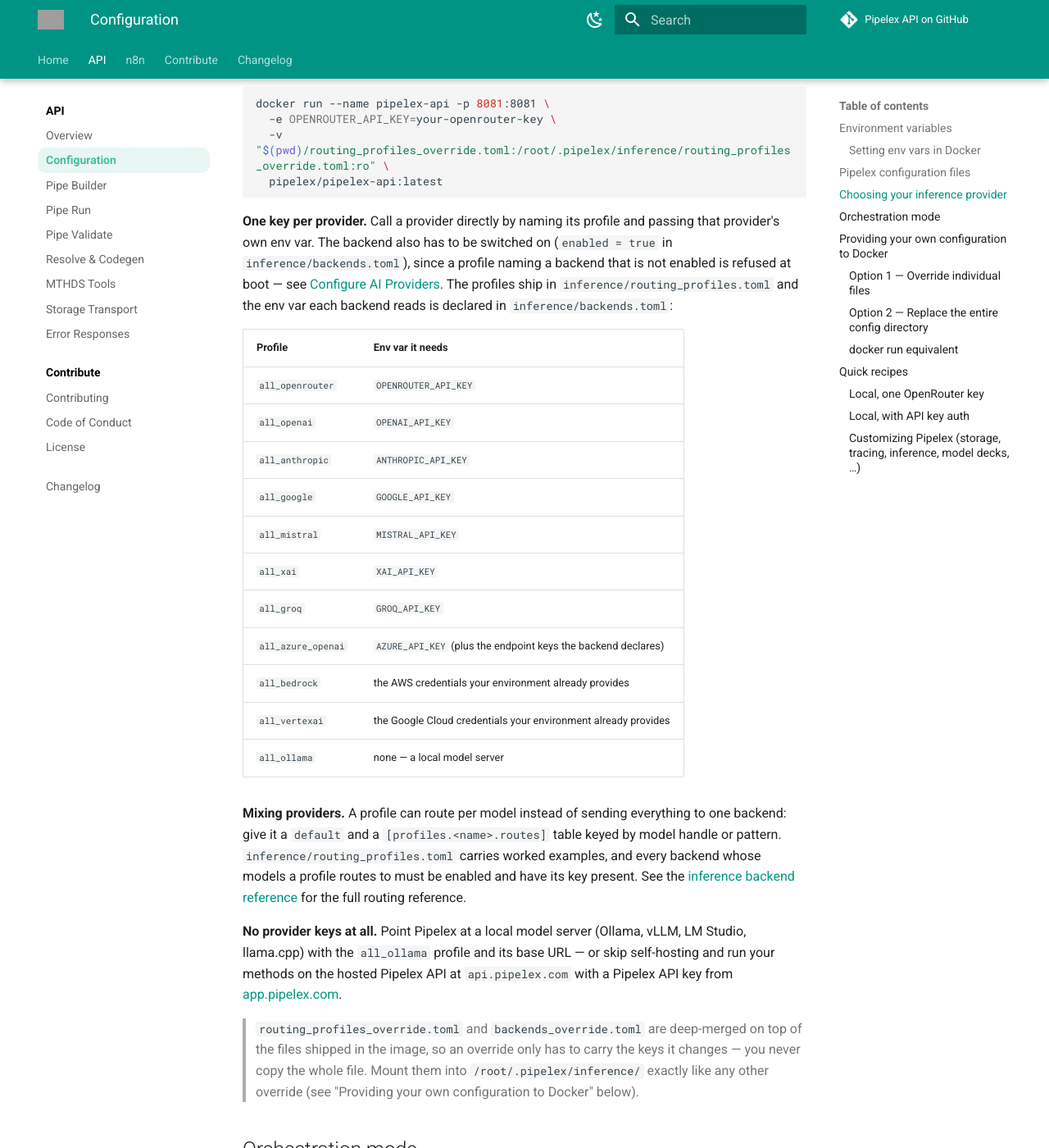
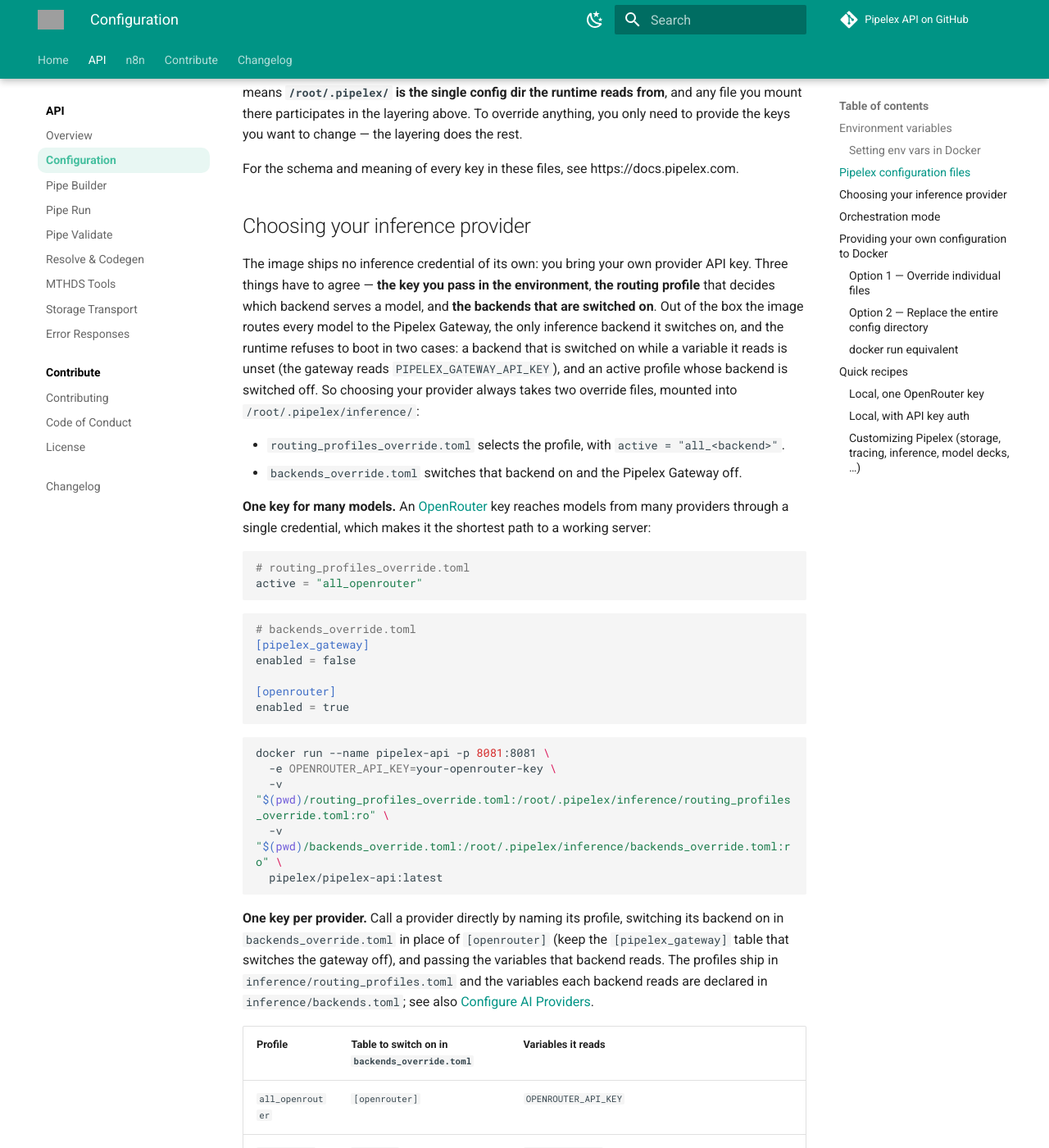
Before and after one commit to Pipelex/pipelex-api, an MkDocs documentation site: the page built from docs/configuration.md, in a window 1280 px wide and 1400 px high, scrolled down 3558 px. Shown: the whole window at 82% size. Built offline with MkDocs 1.6.1 and Material for MkDocs 9.7.7, drawn with Linux system fonts in a browser that asks for light colours; comment, search, counter and statistics services are not loaded; some of the changed text lies outside the part shown; grey boxes are pictures that could not be loaded.

Commit message:
Make the own-key quick start boot: switch the backend on and the gateway off
A routing override alone does not boot the published image: with only
active = "all_openrouter" it exits on GatewayApiKeyMissingError, because the
vendored backends.toml keeps pipelex_gateway on (and fatal without its key)
and openrouter off. Every sample now also mounts a backends_override.toml
that switches the profile's backend on and the gateway off, the provider
table names the table to switch on and every variable each backend reads,
docker-compose.yml and the make docker-run targets mount both overrides,
both names are git-ignored, and the changelog bullet is back under
Unreleased after a dev merge had folded it into v0.27.2.

Co-Authored-By: Claude Opus 5.5 <noreply@anthropic.com>
Claude-Session: https://claude.ai/code/session_01DFVMAWG9adY2dFmeDNMkhF

````diff
--- a/docs/configuration.md
+++ b/docs/configuration.md
@@ -13,7 +13,8 @@ The API reads its settings from environment variables. With Docker, the easiest
 ```bash
 # Your inference provider key — one per provider you call, or a single
 # OpenRouter key to reach many models at once. Which one you need is decided by
-# the active routing profile: see "Choosing your inference provider" below.
+# the active routing profile and the backends it switches on, set by two
+# override files: see "Choosing your inference provider" below.
 OPENROUTER_API_KEY=your-openrouter-key
 # OPENAI_API_KEY=...
 # ANTHROPIC_API_KEY=...
@@ -59,7 +60,7 @@ Pipelex config TOML files can reference env vars via `${VAR}` substitution — t
 
 ### Setting env vars in Docker
 
-You have three idiomatic options. Pick whichever fits your workflow — they all do the same thing.
+You have three idiomatic options. Pick whichever fits your workflow — they all do the same thing. Every sample below also mounts the two inference override files described in [Choosing your inference provider](#choosing-your-inference-provider), which the image needs beside your key; they are assumed to sit in the current directory.
 
 **Option 1 — `.env` file (recommended).** Edit your `.env` and pass it to the container with `--env-file`. Best for long-lived deployments and when you want the config in version control next to your `docker-compose.yml`.
 
@@ -72,7 +73,10 @@ API_KEY=your-strong-secret
 ```
 
 ```bash
-docker run --name pipelex-api -p 8081:8081 --env-file .env pipelex/pipelex-api:latest
+docker run --name pipelex-api -p 8081:8081 --env-file .env \
+  -v "$(pwd)/routing_profiles_override.toml:/root/.pipelex/inference/routing_profiles_override.toml:ro" \
+  -v "$(pwd)/backends_override.toml:/root/.pipelex/inference/backends_override.toml:ro" \
+  pipelex/pipelex-api:latest
 ```
 
 **Option 2 — Inline `-e` flags on `docker run`.** Best for one-off overrides or quickly testing a single value without editing files.
@@ -81,6 +85,8 @@ docker run --name pipelex-api -p 8081:8081 --env-file .env pipelex/pipelex-api:l
 docker run --name pipelex-api -p 8081:8081 \
   -e OPENROUTER_API_KEY=your-openrouter-key \
   -e MAX_REQUEST_BODY_MIB=200 \
+  -v "$(pwd)/routing_profiles_override.toml:/root/.pipelex/inference/routing_profiles_override.toml:ro" \
+  -v "$(pwd)/backends_override.toml:/root/.pipelex/inference/backends_override.toml:ro" \
   pipelex/pipelex-api:latest
 ```
 
@@ -94,6 +100,9 @@ services:
     env_file: .env                # for shared values + secrets
     environment:                  # for explicit per-service overrides
       MAX_REQUEST_BODY_MIB: "200"
+    volumes:
+      - ./routing_profiles_override.toml:/root/.pipelex/inference/routing_profiles_override.toml:ro
+      - ./backends_override.toml:/root/.pipelex/inference/backends_override.toml:ro
 ```
 
 You can mix `env_file:` and `environment:` — values in `environment:` win.
@@ -119,43 +128,76 @@ For the schema and meaning of every key in these files, see https://docs.pipelex
 
 ## Choosing your inference provider
 
-The image ships no inference credential of its own: you bring your own provider API key. Two things have to agree — **the key you pass in the environment**, and **the routing profile** that decides which backend serves a model.
+The image ships no inference credential of its own: you bring your own provider API key. Three things have to agree — **the key you pass in the environment**, **the routing profile** that decides which backend serves a model, and **the backends that are switched on**. Out of the box the image routes every model to the Pipelex Gateway, the only inference backend it switches on, and the runtime refuses to boot in two cases: a backend that is switched on while a variable it reads is unset (the gateway reads `PIPELEX_GATEWAY_API_KEY`), and an active profile whose backend is switched off. So choosing your provider always takes two override files, mounted into `/root/.pipelex/inference/`:
+
+- `routing_profiles_override.toml` selects the profile, with `active = "all_<backend>"`.
+- `backends_override.toml` switches that backend on and the Pipelex Gateway off.
 
 **One key for many models.** An [OpenRouter](https://openrouter.ai/) key reaches models from many providers through a single credential, which makes it the shortest path to a working server:
 
-```bash
+```toml
 # routing_profiles_override.toml
 active = "all_openrouter"
+```
+
+```toml
+# backends_override.toml
+[pipelex_gateway]
+enabled = false
+
+[openrouter]
+enabled = true
 ```
 
 ```bash
 docker run --name pipelex-api -p 8081:8081 \
   -e OPENROUTER_API_KEY=your-openrouter-key \
   -v "$(pwd)/routing_profiles_override.toml:/root/.pipelex/inference/routing_profiles_override.toml:ro" \
+  -v "$(pwd)/backends_override.toml:/root/.pipelex/inference/backends_override.toml:ro" \
   pipelex/pipelex-api:latest
 ```
 
-**One key per provider.** Call a provider directly by naming its profile and passing that provider's own env var. The backend also has to be switched on (`enabled = true` in `inference/backends.toml`), since a profile naming a backend that is not enabled is refused at boot — see [Configure AI Providers](https://docs.pipelex.com/latest/get-started/configure-ai-providers/). The profiles ship in `inference/routing_profiles.toml` and the env var each backend reads is declared in `inference/backends.toml`:
+**One key per provider.** Call a provider directly by naming its profile, switching its backend on in `backends_override.toml` in place of `[openrouter]` (keep the `[pipelex_gateway]` table that switches the gateway off), and passing the variables that backend reads. The profiles ship in `inference/routing_profiles.toml` and the variables each backend reads are declared in `inference/backends.toml`; see also [Configure AI Providers](https://docs.pipelex.com/latest/get-started/configure-ai-providers/).
 
-| Profile | Env var it needs |
-| --- | --- |
-| `all_openrouter` | `OPENROUTER_API_KEY` |
-| `all_openai` | `OPENAI_API_KEY` |
-| `all_anthropic` | `ANTHROPIC_API_KEY` |
-| `all_google` | `GOOGLE_API_KEY` |
-| `all_mistral` | `MISTRAL_API_KEY` |
-| `all_xai` | `XAI_API_KEY` |
-| `all_groq` | `GROQ_API_KEY` |
-| `all_azure_openai` | `AZURE_API_KEY` (plus the endpoint keys the backend declares) |
-| `all_bedrock` | the AWS credentials your environment already provides |
-| `all_vertexai` | the Google Cloud credentials your environment already provides |
-| `all_ollama` | none — a local model server |
+| Profile | Table to switch on in `backends_override.toml` | Variables it reads |
+| --- | --- | --- |
+| `all_openrouter` | `[openrouter]` | `OPENROUTER_API_KEY` |
+| `all_openai` | `[openai]` | `OPENAI_API_KEY` |
+| `all_anthropic` | `[anthropic]` | `ANTHROPIC_API_KEY` |
+| `all_google` | `[google]` | `GOOGLE_API_KEY` |
+| `all_mistral` | `[mistral]` | `MISTRAL_API_KEY` |
+| `all_xai` | `[xai]` | `XAI_API_KEY` |
+| `all_groq` | `[groq]` | `GROQ_API_KEY` |
+| `all_azure_openai` | `[azure_openai]` | `AZURE_API_KEY`, `AZURE_API_BASE` and `AZURE_API_VERSION` |
+| `all_bedrock` | `[bedrock]` | `AWS_REGION`, plus `AWS_ACCESS_KEY_ID` and `AWS_SECRET_ACCESS_KEY` |
+| `all_vertexai` | `[vertexai]` | `GCP_PROJECT_ID`, `GCP_LOCATION` and `GCP_CREDENTIALS_FILE_PATH`, the path inside the container of a service-account JSON file you mount |
+| `all_ollama` | `[ollama]`, with its `endpoint` (see "No provider keys at all" below) | none |
 
-**Mixing providers.** A profile can route per model instead of sending everything to one backend: give it a `default` and a `[profiles.<name>.routes]` table keyed by model handle or pattern. `inference/routing_profiles.toml` carries worked examples, and every backend whose models a profile routes to must be enabled and have its key present. See the [inference backend reference](https://docs.pipelex.com/latest/configuration/config-technical/inference-backend-config/) for the full routing reference.
+**Model names under your own key.** The model deck shipped in the image points its aliases and presets (`@default-general`, `$writing-factual`, …) at the GPT-5.6 range, which only the Pipelex Gateway serves. Under any other profile the server boots, but a pipe that relies on those names fails at run time with `Model handle 'gpt-5.6-terra' was not found in the model deck`. Name a model your backend lists instead — each backend's list is `inference/backends/<backend>.toml` in this repository, shipped at `/root/.pipelex/inference/backends/` in the image, and OpenRouter's are named like `openai/gpt-5-mini` or `anthropic/claude-sonnet-4.6` — or repoint the aliases you use in a deck override mounted at `/root/.pipelex/inference/deck/x_custom_llm_deck.toml`:
 
-**No provider keys at all.** Point Pipelex at a local model server (Ollama, vLLM, LM Studio, llama.cpp) with the `all_ollama` profile and its base URL — or skip self-hosting and run your methods on the hosted Pipelex API at `api.pipelex.com` with a Pipelex API key from [app.pipelex.com](https://app.pipelex.com).
+```toml
+# x_custom_llm_deck.toml
+[llm.aliases]
+default-general = "openai/gpt-5-mini"
+```
 
-> `routing_profiles_override.toml` and `backends_override.toml` are deep-merged on top of the files shipped in the image, so an override only has to carry the keys it changes — you never copy the whole file. Mount them into `/root/.pipelex/inference/` exactly like any other override (see "Providing your own configuration to Docker" below).
+**Mixing providers.** A profile can route per model instead of sending everything to one backend: give it a `default` and a `[profiles.<name>.routes]` table keyed by model handle or pattern. `inference/routing_profiles.toml` carries worked examples, and every backend whose models a profile routes to must be switched on in `backends_override.toml` and have its variables set. See the [inference backend reference](https://docs.pipelex.com/latest/configuration/config-technical/inference-backend-config/) for the full routing reference.
+
+**No provider keys at all.** Point Pipelex at a local model server (Ollama, vLLM, LM Studio, llama.cpp) with the `all_ollama` profile. The `ollama` backend's shipped endpoint, `http://localhost:11434/v1`, is the container itself once inside Docker, so `backends_override.toml` also points it at your host:
+
+```toml
+# backends_override.toml
+[pipelex_gateway]
+enabled = false
+
+[ollama]
+enabled = true
+endpoint = "http://host.docker.internal:11434/v1"
+```
+
+`host.docker.internal` resolves on Docker Desktop; on Linux, add `--add-host=host.docker.internal:host-gateway` to `docker run`. Or skip self-hosting and run your methods on the hosted Pipelex API at `api.pipelex.com` with a Pipelex API key from [app.pipelex.com](https://app.pipelex.com).
+
+> `routing_profiles_override.toml` and `backends_override.toml` are deep-merged on top of the files shipped in the image, so an override only has to carry the keys it changes — you never copy the whole file. Mount them into `/root/.pipelex/inference/` exactly like any other override (see "Providing your own configuration to Docker" below). Running the API natively with `make run`, put them in the checkout's `.pipelex/inference/` instead (both names are git-ignored), or in `~/.pipelex/inference/` to apply them to every project on your machine.
 
 ## Orchestration mode
 
@@ -250,7 +292,9 @@ Use this when you want full control — for example, to ship your own inference
 ```bash
 docker run --name pipelex-api -p 8081:8081 \
   --env-file .env \
-  -v $(pwd)/pipelex_override.toml:/root/.pipelex/pipelex_override.toml:ro \
+  -v "$(pwd)/routing_profiles_override.toml:/root/.pipelex/inference/routing_profiles_override.toml:ro" \
+  -v "$(pwd)/backends_override.toml:/root/.pipelex/inference/backends_override.toml:ro" \
+  -v "$(pwd)/pipelex_override.toml:/root/.pipelex/pipelex_override.toml:ro" \
   pipelex/pipelex-api:latest
 ```
 
@@ -270,6 +314,16 @@ OPENROUTER_API_KEY=your-openrouter-key
 active = "all_openrouter"
 ```
 
+`backends_override.toml`:
+
+```toml
+[pipelex_gateway]
+enabled = false
+
+[openrouter]
+enabled = true
+```
+
 `docker-compose.yml`:
 
 ```yaml
@@ -280,6 +334,7 @@ services:
     env_file: .env
     volumes:
       - ./routing_profiles_override.toml:/root/.pipelex/inference/routing_profiles_override.toml:ro
+      - ./backends_override.toml:/root/.pipelex/inference/backends_override.toml:ro
 ```
 
 `docker compose up`, then `curl http://localhost:8081/health`.
````
Also changed, not shown: CHANGELOG.md (+6 -1 lines), CONTRIBUTING.md (+13 -0 lines), README.md (+13 -4 lines), docker-compose.yml (+9 -4 lines), docs/index.md (+16 -1 lines), 3 other files.
